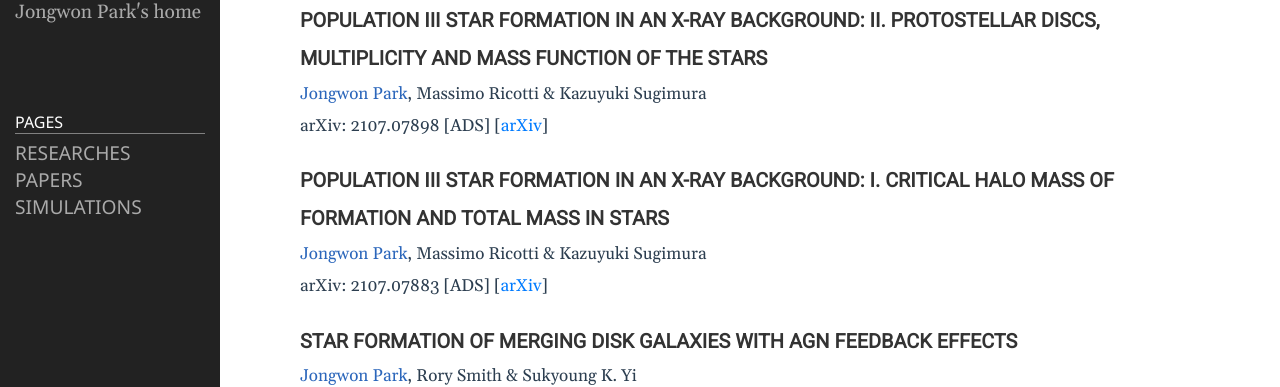
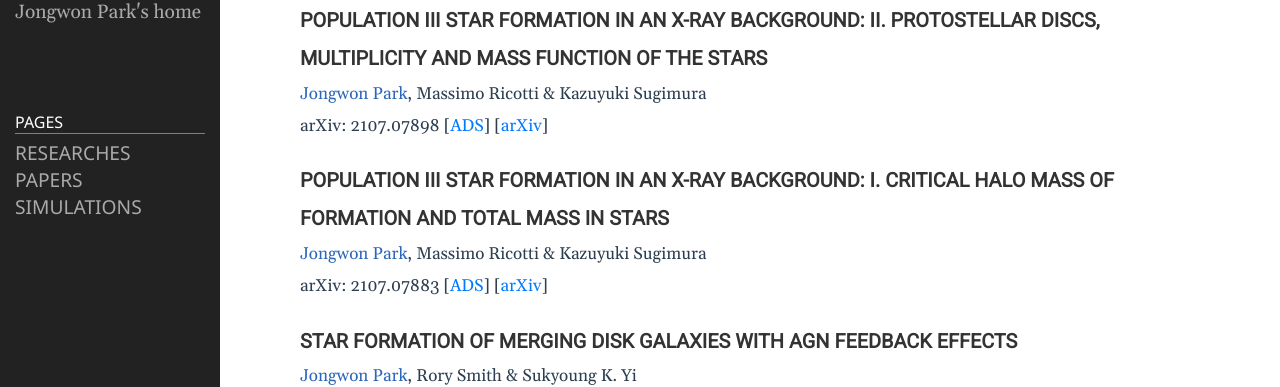
Before and after one commit to jwpark5064/jwpark5064.github.io, a Jekyll site: the page built from 02_paper.md, in a window 1280 px wide. Shown: the part 137-524 px from the top of the page. Built offline with Jekyll 4.4.1, drawn with Linux system fonts in a browser that asks for light colours; part of the change alters nothing that is shown.

```diff
--- a/02_paper.md
+++ b/02_paper.md
@@ -7,12 +7,12 @@ permalink: paper
 ### POPULATION III STAR FORMATION IN AN X-RAY BACKGROUND: II. PROTOSTELLAR DISCS, MULTIPLICITY AND MASS FUNCTION OF THE STARS
 <span style="color: rgb(43,102,187)">Jongwon Park</span>, Massimo Ricotti & Kazuyuki Sugimura
 arXiv: 2107.07898
-[ADS] [[arXiv](https://arxiv.org/abs/2107.07898){:target="_blank_"}]
+[[ADS](https://ui.adsabs.harvard.edu/abs/2021MNRAS.508.6193P/abstract){:target="_blank_"}] [[arXiv](https://arxiv.org/abs/2107.07898){:target="_blank_"}]
 
 ### POPULATION III STAR FORMATION IN AN X-RAY BACKGROUND: I. CRITICAL HALO MASS OF FORMATION AND TOTAL MASS IN STARS
 <span style="color: rgb(43,102,187)">Jongwon Park</span>, Massimo Ricotti & Kazuyuki Sugimura
 arXiv: 2107.07883
-[ADS] [[arXiv](https://arxiv.org/abs/2107.07883){:target="_blank_"}]
+[[ADS](https://ui.adsabs.harvard.edu/abs/2021MNRAS.508.6176P/abstract){:target="_blank_"}] [[arXiv](https://arxiv.org/abs/2107.07883){:target="_blank_"}]
 
 ### STAR FORMATION OF MERGING DISK GALAXIES WITH AGN FEEDBACK EFFECTS
 <span style="color: rgb(43,102,187)">Jongwon Park</span>, Rory Smith & Sukyoung K. Yi
```
